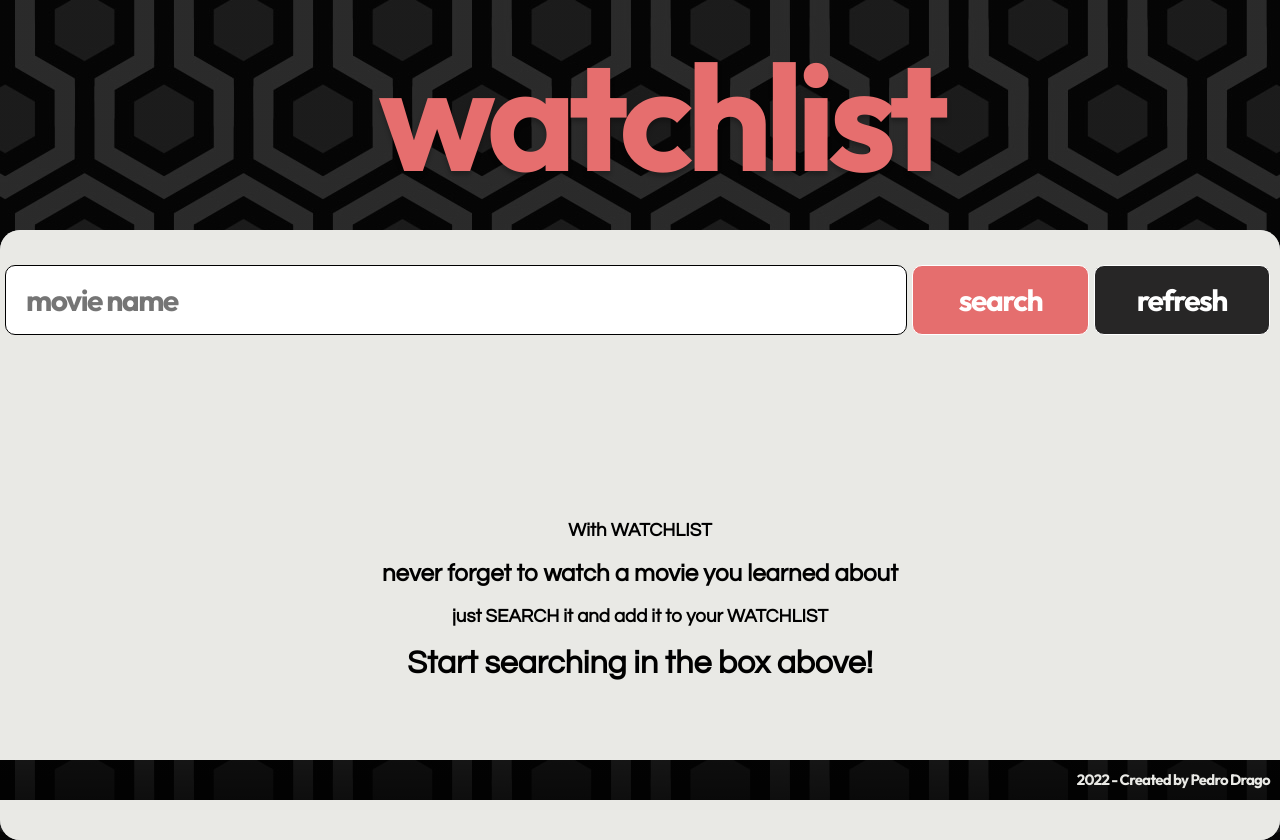
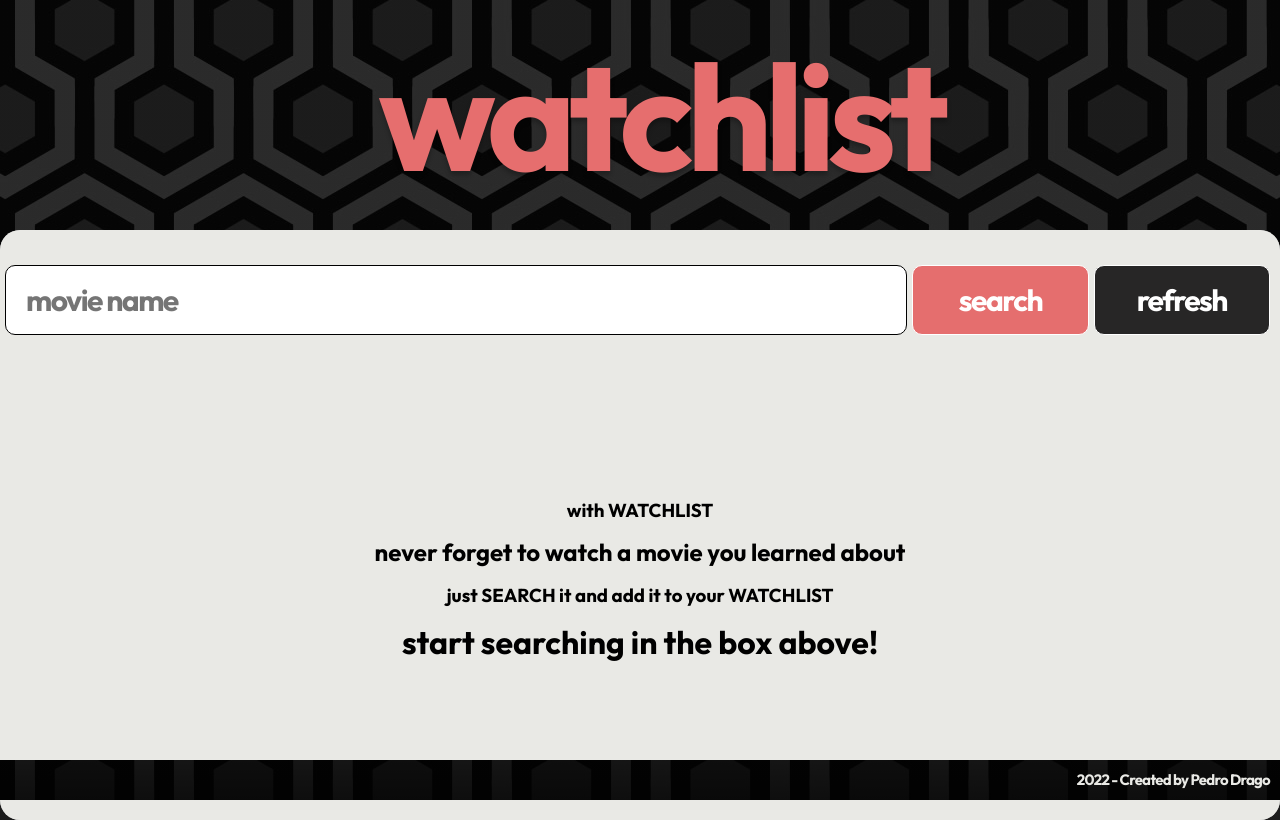
Before and after one commit to dragope/MovieWatchList, a React (Create React App) app in the folder client/: page / in a window 1280 px wide. Built offline with nearby package versions, Linux system fonts and the light colour scheme; no server answers; sample sign-in values are in the browser's storage; what reactfire would draw is missing.

Commit message:
aesthetic changes

```diff
--- a/client/src/components/Home.css
+++ b/client/src/components/Home.css
@@ -5,7 +5,7 @@
   flex-direction: column;
   justify-content: space-around;
   align-items: center;
-  margin-top: 20px;
+  /* margin-top: 20px; */
 }
 .home-claims {
   height: 180px;
@@ -14,3 +14,8 @@
   justify-content: space-around;
   align-items: center;
 }
+.home-claims > h1, h2, h3 {
+  font-family: 'Outfit';
+    font-style: normal;
+    color: black;
+}
--- a/client/src/components/Home.jsx
+++ b/client/src/components/Home.jsx
@@ -6,10 +6,10 @@ function Home(){
     return(
         <div className="home-container">
             <div className='home-claims'>
-                <h3>With WATCHLIST</h3>
+                <h3>with WATCHLIST</h3>
                 <h2>never forget to watch a movie you learned about</h2>
                 <h3>just SEARCH it and add it to your WATCHLIST</h3>
-                <h1>Start searching in the box above!</h1>
+                <h1>start searching in the box above!</h1>
             </div>
         </div>
     )
--- a/client/src/components/Movie.css
+++ b/client/src/components/Movie.css
@@ -23,7 +23,7 @@
 }
 .movie-details-data-title-container{
     width: 900px;
-    height: 70px;
+    min-height: 70px;
     display: flex;
     flex-direction: column;
     align-items: flex-start;
```
